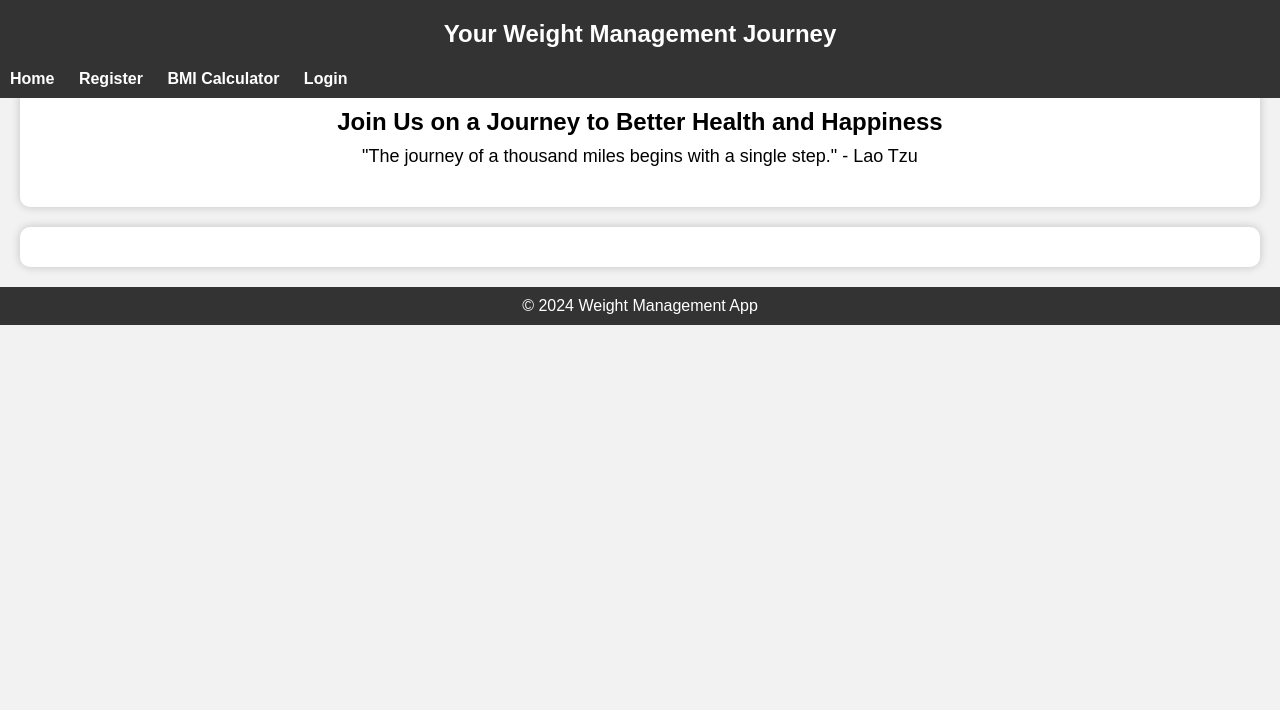
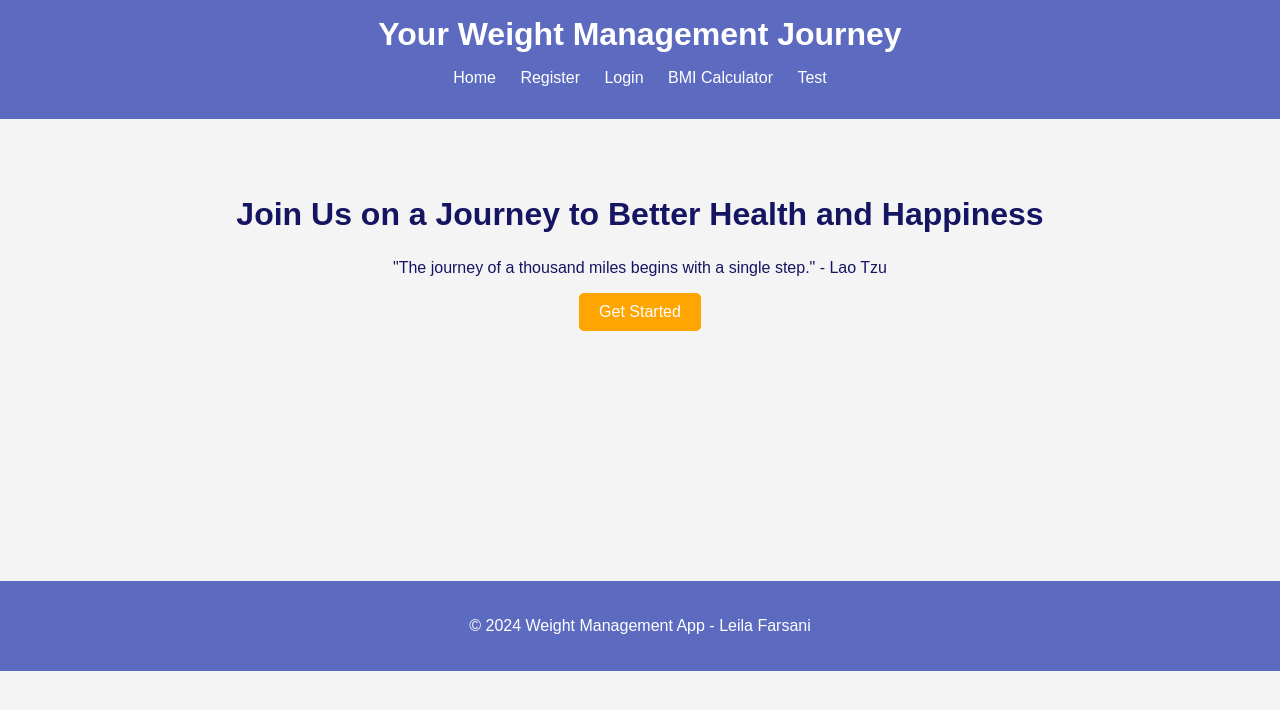
Before and after one commit to leilafarsani/Flask-app, a Flask app: page / in a window 1280 px wide. Shown: the top 710 px of the page. Run offline with Flask 3, Linux system fonts and the light colour scheme.

Commit message:
homepage style changed

```diff
--- a/app/static/style.css
+++ b/app/static/style.css
@@ -1,105 +1,77 @@
-/* Reset some default styles */
-body, h1, h2, p, ul {
+body {
+    font-family: 'Arial', sans-serif;
     margin: 0;
     padding: 0;
+    color: #333;
+    background: #f4f4f4;
 }
 
-/* Set a background color and font styles for the body */
-body {
-    font-family: Arial, sans-serif;
-    background-color: #f2f2f2;
+.container {
+    width: 90%;
+    max-width: 1200px;
+    margin: auto;
 }
 
-/* Style the header */
-header {
-    background-color: #333;
+.site-header, .site-footer {
+    background-color: #5c6bc0;
     color: white;
-    text-align: center;
-    padding: 20px;
-    position: relative;
+    padding: 1em 0;
 }
 
 .app-title {
-    font-size: 24px;
-}
-
-/* Style the navigation menu */
-nav {
-    background-color: #333;
-    color: white;
-    text-align: center;
-    padding: 10px;
-    position: absolute;
-    top: 60px;
-    left: 0;
-    width: 100%;
-    display:flex; /* Initially hidden */
-    z-index: 1; /* Ensure it appears above other content */
-}
-
-nav ul {
-    list-style-type: none;
-    padding: 0;
-}
-
-nav li {
-    display: inline;
-    margin-right: 20px;
-}
-
-nav a {
-    text-decoration: none;
-    color: white;
-    font-weight: bold;
-    font-size: 16px;
-}
-
-/* Style the introduction section */
-.intro {
-    background-color: white;
-    padding: 20px;
-    margin: 20px;
-    border-radius: 10px;
-    box-shadow: 0 0 10px rgba(0, 0, 0, 0.2);
-    display: flex;
-    flex-direction: column;
-    align-items: center;
+    margin: 0;
     text-align: center;
 }
 
-.intro h2 {
-    font-size: 24px;
-    margin-bottom: 10px;
-}
-
-.intro p {
-    font-size: 18px;
-    margin-bottom: 20px;
-}
-
-.intro-image {
-    /* Style your intro image here */
-    /* Example:
-    width: 300px;
-    height: auto;
-    margin-top: 20px;
-    */
-}
-
-/* Style the slideshow section */
-.slideshow {
-    background-color: white;
-    padding: 20px;
-    margin: 20px;
-    border-radius: 10px;
-    box-shadow: 0 0 10px rgba(0, 0, 0, 0.2);
+nav#navbar ul {
+    padding: 0;
+    list-style-type: none;
     text-align: center;
 }
 
-/* Style the footer */
-footer {
-    background-color: #333;
+nav#navbar ul li {
+    display: inline;
+    margin: 0 10px;
+}
+
+nav#navbar ul li a {
     color: white;
+    text-decoration: none;
+}
+
+.hero {
     text-align: center;
-    padding: 10px;
+    padding: 50px 20px;
 }
+
+.hero h2 {
+    color: #151562;
+    font-size: 2em;
+}
+
+.hero p {
+    color: #151562;
+}
+
+.cta-button {
+    display: inline-block;
+    background-color: orange;
+    color: white;
+    padding: 10px 20px;
+    text-decoration: none;
+    border-radius: 5px;
+    transition: background-color 0.3s;
+}
+
+.cta-button:hover {
+    background-color: darkorange;
+}
+
+.features, .call-to-action {
+    padding: 50px 20px;
+}
+
+.site-footer {
+    text-align: center;
+    padding: 20px 0;
+}
--- a/app/templates/index.html
+++ b/app/templates/index.html
@@ -7,34 +7,46 @@
     <title>Weight Management App</title>
 </head>
 <body>
-    <header>
+    <header class="site-header">
+        <div class="container">
             <h1 class="app-title">Your Weight Management Journey</h1>
-    </header>
-    <nav id="navbar" class="hidden">
+            <nav id="navbar">
                 <ul>
                     <li><a href="/">Home</a></li>
                     <li><a href="/register">Register</a></li>
+                    <li><a href="/login">Login</a></li>
                     <li><a href="/bmi">BMI Calculator</a></li>
-            <li><a href="/login">Login</a></li>
+                    <li><a href="/test">Test</a></li>
                 </ul>
             </nav>
+        </div>
+    </header>
 
-    <section class="intro">
-        <div class="intro-text">
+    <section class="hero">
+        <div class="container">
             <h2>Join Us on a Journey to Better Health and Happiness</h2>
             <p>"The journey of a thousand miles begins with a single step." - Lao Tzu</p>
-        </div>
-        <div class="intro-image">
-            <!-- I add the image here -->
+            <a href="/register" class="cta-button">Get Started</a>
         </div>
     </section>
 
-    <section class="slideshow">
-        <!-- I add a slideshow gallery here -->
+    <section class="features">
+        <div class="container">
+            <!-- Feature highlights or user testimonials can go here -->
+        </div>
     </section>
 
-    <footer>
-        <p>&copy; 2024 Weight Management App</p>
+    <section class="call-to-action">
+        <div class="container">
+            <!-- A section for user engagement like sign-up or app download -->
+        </div>
+    </section>
+
+    <footer class="site-footer">
+        <div class="container">
+            <p>&copy; 2024 Weight Management App - Leila Farsani</p>
+            <!-- Footer can also include contact info, social links, etc. -->
+        </div>
     </footer>
 </body>
 </html>
```
Also changed, not shown: 2 other files. Lines whose indentation alone changed are shown as unchanged.
